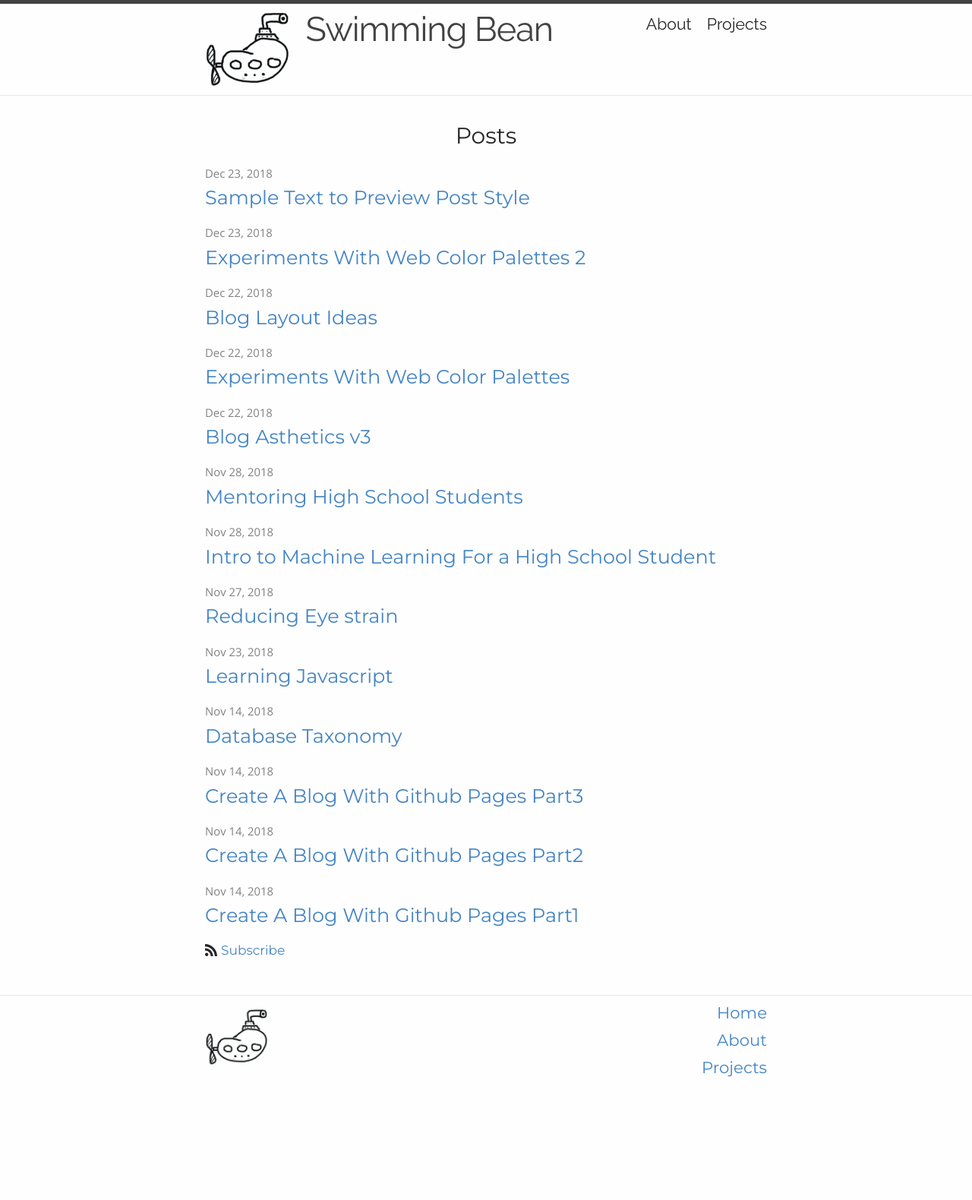
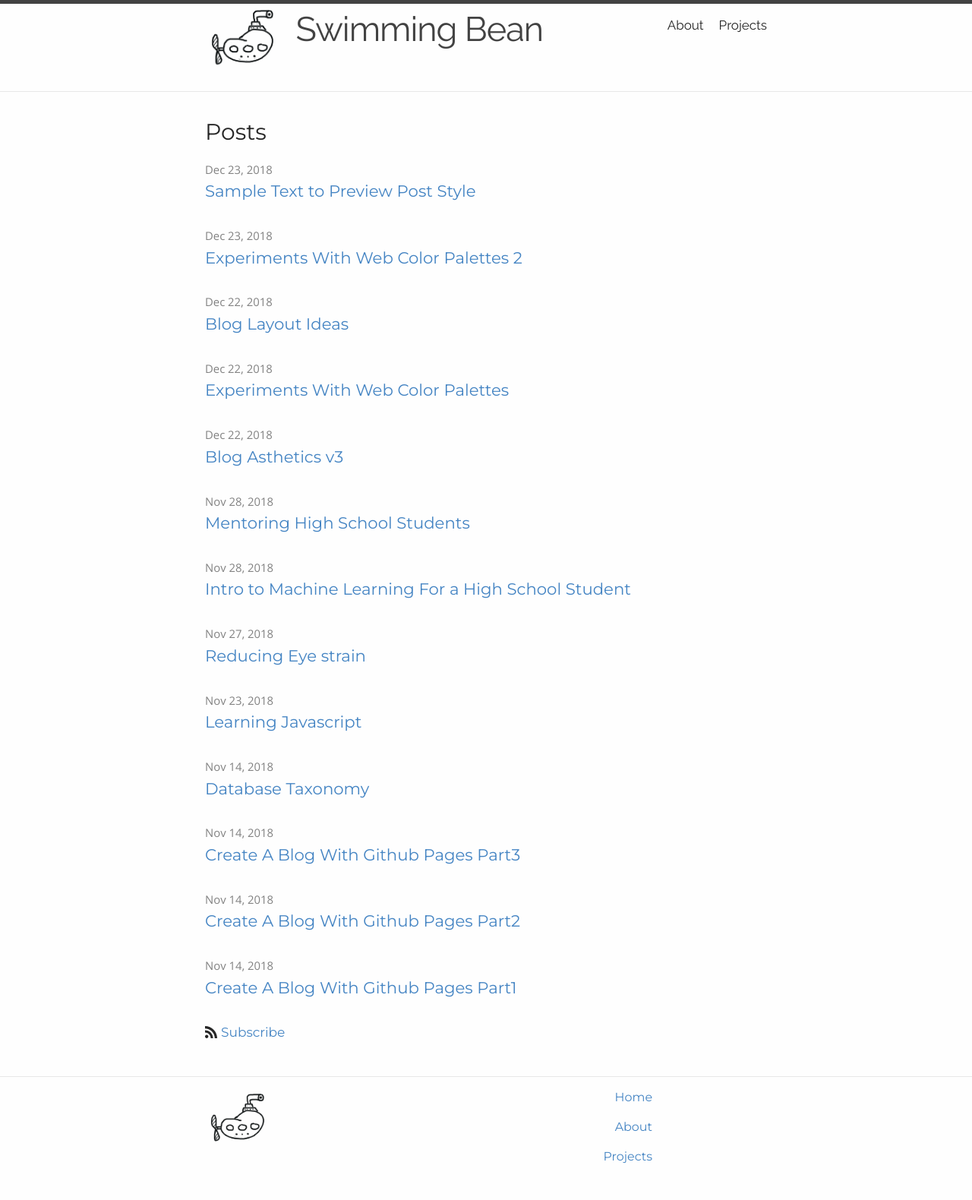
Before and after one commit to swimmingbean/swimmingbean.github.io, a Jekyll site: the page built from index.md, in a window 1280 px wide. Shown: the whole page at 76% size. Built offline with Jekyll 4.4.1, drawn with Linux system fonts in a browser that asks for light colours; before the commit the page ends 1448 px from its top, so only the background shows below that.

Commit message:
Revert "Move inline logo formatting to its own class"
This reverts commit 50a8728447c1daf98194f3574eff988be2563f2c.

```diff
--- a/_includes/footer.html
+++ b/_includes/footer.html
@@ -5,10 +5,10 @@
 
     <div class="footer-col-wrapper">
       <div class="footer-col footer-col-1">
-         <img class="logo" src="{{site.baseurl}}/images/logo.png"/>
+         <img src="{{site.baseurl}}/images/logo.png" height="100" align="left"/>
       </div>
 
-      <div class="footer-col footer-col-2">
+      <div class="footer-col footer-col-3">
           <p>
               <a class="page-link" href="{{ "/" | relative_url }}">Home</a>
           </p>
--- a/_includes/header.html
+++ b/_includes/header.html
@@ -4,7 +4,7 @@
     {%- assign default_paths = site.pages | map: "path" -%}
     {%- assign page_paths = site.header_pages | default: default_paths -%}
     {%- assign titles_size = site.pages | map: 'title' | join: '' | size -%}
-    <img class="logo" src="{{site.baseurl}}/images/logo.png"/>
+    <img src="{{site.baseurl}}/images/logo.png" height="115" align="left"/>
     <a class="site-title" rel="author" href="{{ "/" | relative_url }}">  {{ site.title | escape }}</a>
 
     {%- if titles_size > 0 -%}
--- a/_sass/scss_imports/_layout.scss
+++ b/_sass/scss_imports/_layout.scss
@@ -9,18 +9,6 @@
 
   // Positioning context for the mobile navigation icon
   position: relative;
-}
-
-.logo {
-    height: 100px;
-    float: left;
-    margin-top: 10px;
-    margin-right: 20px;
-    margin-bottom: 10px;
-
-    @include media-query($on-palm) {
-        height: 50px;
-    }
 }
 
 .site-title {
@@ -89,7 +77,6 @@
   }
 
   .page-link {
-    @include relative-font-size(1.25);
     color: $text-color;
     line-height: $base-line-height;
     display: block;
@@ -132,12 +119,6 @@
   }
 }
 
-.more-link {
-    @include relative-font-size(1.125);
-    font-family: 'Raleway';
-    text-align: center;
-}
-
 
 
 /**
@@ -145,19 +126,7 @@
  */
 .site-footer {
   border-top: 1px solid $line-border-light;
-  padding: ($spacing-unit/4) 0;
-
-  .logo {
-    height: 75px;
-  }
-
-  p {
-    margin-bottom: $spacing-unit / 8;
-  }
-
-  .page-link {
-    @include relative-font-size(1.25);
-  }
+  padding: ($spacing-unit/2) 0;
 }
 
 .footer-heading {
@@ -191,7 +160,7 @@
   width:         calc(50% - (#{$spacing-unit} / 2));
 }
 
-.footer-col-2 {
+.footer-col-3 {
   width: -webkit-calc(100% - (#{$spacing-unit} / 2));
   width:         calc(100% - (#{$spacing-unit} / 2));
   text-align: right;
@@ -199,13 +168,18 @@
 
 @media screen and (min-width: $on-large) {
   .footer-col-1 {
-    width: -webkit-calc(50% - (#{$spacing-unit} / 2));
-    width:         calc(50% - (#{$spacing-unit} / 2));
+    width: -webkit-calc(35% - (#{$spacing-unit} / 2));
+    width:         calc(35% - (#{$spacing-unit} / 2));
   }
 
   .footer-col-2 {
-    width: -webkit-calc(50% - (#{$spacing-unit} / 2));
-    width:         calc(50% - (#{$spacing-unit} / 2));
+    width: -webkit-calc(20% - (#{$spacing-unit} / 2));
+    width:         calc(20% - (#{$spacing-unit} / 2));
+  }
+
+  .footer-col-3 {
+    width: -webkit-calc(45% - (#{$spacing-unit} / 2));
+    width:         calc(45% - (#{$spacing-unit} / 2));
   }
 }
 
@@ -231,7 +205,6 @@
 
 .post-list-heading {
   @include relative-font-size(1.75);
-  text-align: center;
 }
 
 .post-list {
@@ -239,7 +212,7 @@
   list-style: none;
 
   > li {
-    margin-bottom: $spacing-unit/2;
+    margin-bottom: $spacing-unit;
   }
 }
 
@@ -251,7 +224,7 @@
 
 .post-link {
   display: block;
-  @include relative-font-size(1.5);
+  @include relative-font-size(1.25);
   font-family: $post-list-item-font-family;
 }
 
```
Also changed, not shown: images/logo.png.
